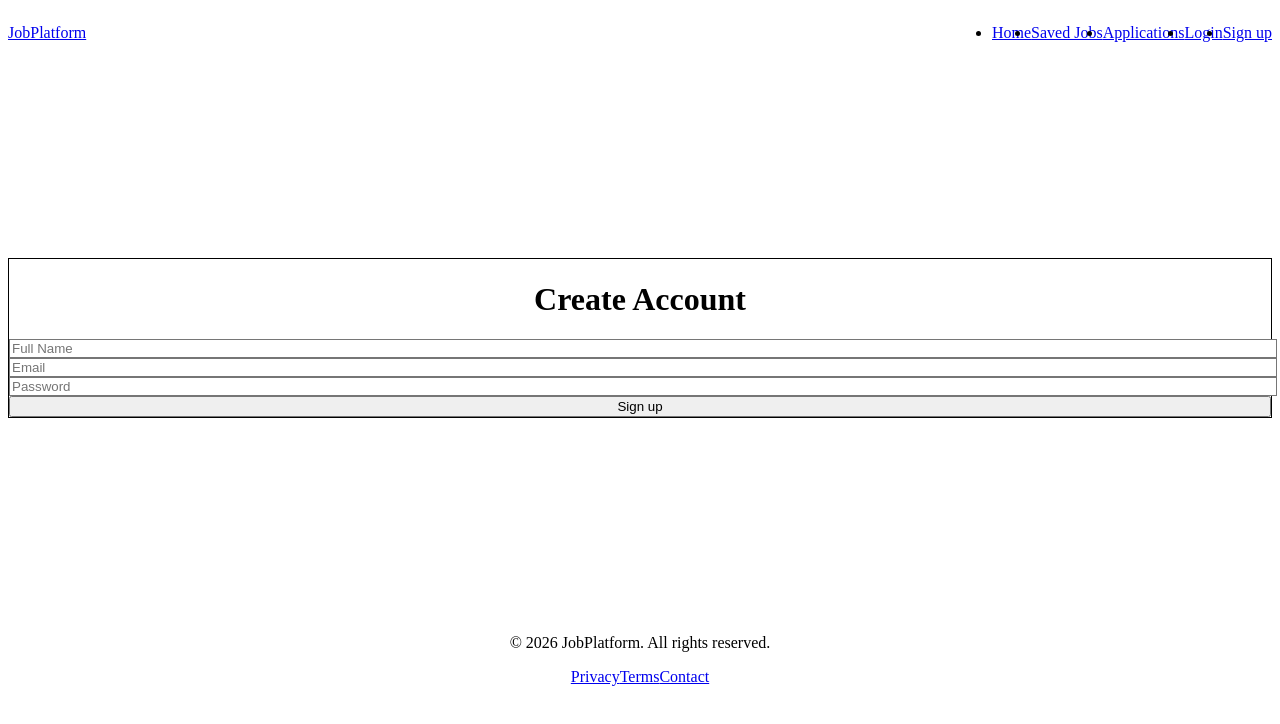
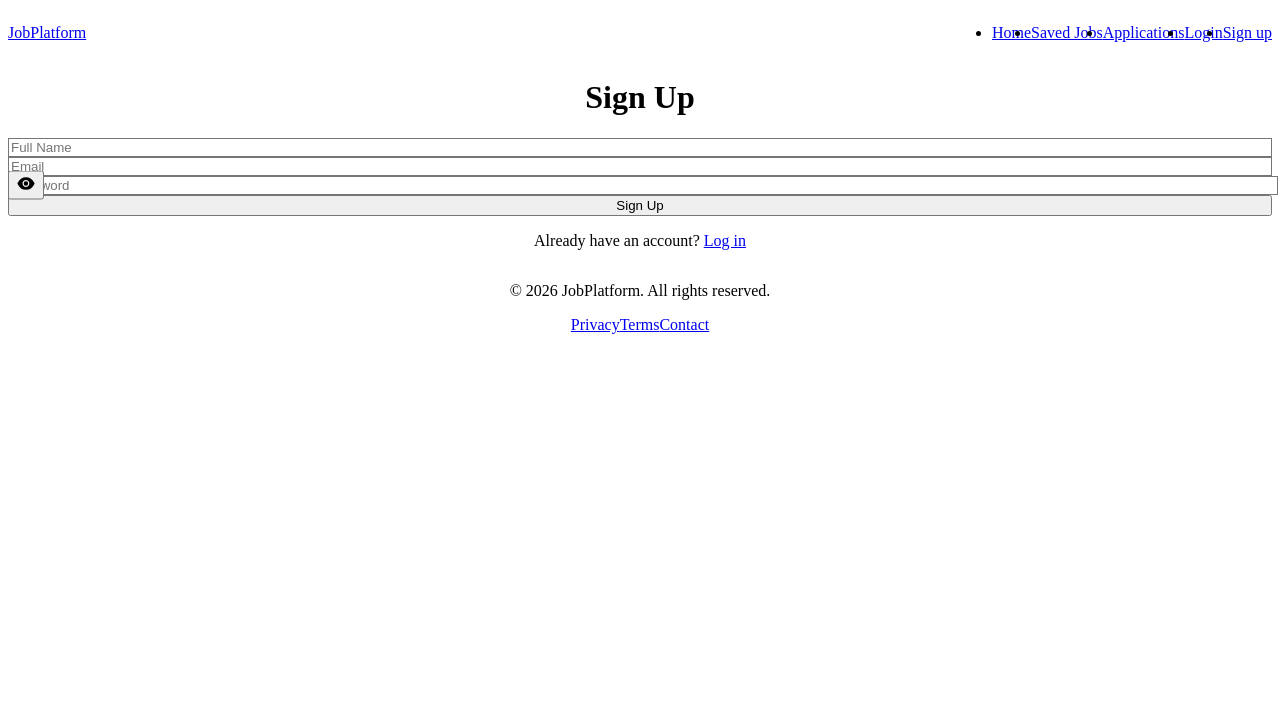
Before and after one commit to ozioma23/job-platform, a Next.js app in the folder nextstep-app/: page /signup in a window 1280 px wide. Shown: the top 724 px of the page. Built offline with nearby package versions, Linux system fonts and the light colour scheme.

Commit message:
a whole lot of changes has been made and i am confused, help me!

```diff
--- a/nextstep-app/app/jobs/[id]/page.tsx
+++ b/nextstep-app/app/jobs/[id]/page.tsx
@@ -2,13 +2,15 @@
 
 import React from "react";
 import { useJobs } from "@/context/JobsContext";
+import { useUser } from "@/context/UserContext";
 import { useParams, useRouter } from "next/navigation";
 import Badge from "@/components/ui/Badge";
 import Button from "@/components/ui/Button";
 import Link from "next/link";
 
 export default function JobDetailsPage() {
-  const { filteredJobs, savedJobs, saveJob, unsaveJob, applyJob, appliedJobs } = useJobs();
+  const { filteredJobs, savedJobs, saveJob, unsaveJob, appliedJobs, applyJob } = useJobs();
+  const { user } = useUser(); // <-- check if user is logged in
   const params = useParams();
   const jobId = params.id as string;
   const router = useRouter();
@@ -19,9 +21,7 @@ export default function JobDetailsPage() {
     return (
       <main className="max-w-3xl mx-auto px-6 py-16 text-center">
         <p className="text-gray-500">Job not found.</p>
-        <Link href="/" className="text-blue-600 mt-4 inline-block">
-          Back to Home
-        </Link>
+        <Link href="/" className="text-blue-600 mt-4 inline-block">Back to Home</Link>
       </main>
     );
   }
@@ -35,6 +35,11 @@ export default function JobDetailsPage() {
   };
 
   const handleApplyClick = () => {
+    if (!user) {
+      alert("You must log in or sign up to apply for jobs.");
+      return;
+    }
+
     if (!isApplied) {
       applyJob(job);
       alert("You have successfully applied for this job!");
@@ -49,9 +54,7 @@ export default function JobDetailsPage() {
       <div className="lg:col-span-2 space-y-6">
         <div>
           <h1 className="text-3xl font-bold">{job.title}</h1>
-          <p className="text-gray-600 mt-1">
-            {job.company} • {job.location}
-          </p>
+          <p className="text-gray-600 mt-1">{job.company} • {job.location}</p>
         </div>
 
         <div className="space-y-4">
@@ -84,13 +87,10 @@ export default function JobDetailsPage() {
         </div>
 
         <div className="flex gap-4 mt-4">
-          <Button onClick={handleSaveClick}>
-            {isSaved ? "Unsave Job" : "Save Job"}
-          </Button>
+          <Button onClick={handleSaveClick}>{isSaved ? "Unsave Job" : "Save Job"}</Button>
           <Button onClick={handleApplyClick} disabled={isApplied}>
             {isApplied ? "Already Applied" : "Apply Now"}
           </Button>
-
         </div>
       </div>
 
--- a/nextstep-app/app/layout.tsx
+++ b/nextstep-app/app/layout.tsx
@@ -1,21 +1,20 @@
 import "./globals.css";
 import { JobsProvider } from "@/context/JobsContext";
+import { UserProvider } from "@/context/UserContext";
 import Navbar from "@/components/layout/Navbar";
 import Footer from "@/components/layout/Footer";
 
-export default function RootLayout({
-  children,
-}: {
-  children: React.ReactNode;
-}) {
+export default function RootLayout({ children }: { children: React.ReactNode }) {
   return (
     <html lang="en">
       <body>
-        <JobsProvider>
-          <Navbar />
-          {children}
-          <Footer />
-        </JobsProvider>
+        <UserProvider>
+          <JobsProvider>
+            <Navbar />
+            {children}
+            <Footer />
+          </JobsProvider>
+        </UserProvider>
       </body>
     </html>
   );
--- a/nextstep-app/app/login/page.tsx
+++ b/nextstep-app/app/login/page.tsx
@@ -1,31 +1,76 @@
 "use client";
 
+import React, { useState } from "react";
+import { useUser } from "@/context/UserContext";
+import { useRouter } from "next/navigation";
+import { AiFillEye, AiFillEyeInvisible } from "react-icons/ai";
+
 export default function LoginPage() {
+  const { login } = useUser();
+  const router = useRouter();
+
+  const [email, setEmail] = useState("");
+  const [password, setPassword] = useState("");
+  const [showPassword, setShowPassword] = useState(false);
+  const [error, setError] = useState("");
+
+  const handleSubmit = (e: React.FormEvent) => {
+    e.preventDefault();
+    const success = login(email, password);
+
+    if (success) {
+      router.push("/"); // redirect to homepage after login
+    } else {
+      setError("Invalid email or password.");
+    }
+  };
+
+  const togglePassword = () => setShowPassword(!showPassword);
+
   return (
-    <main className="min-h-[70vh] flex items-center justify-center px-6">
-      <div className="w-full max-w-md bg-white p-6 rounded-lg border">
-        <h1 className="text-2xl font-bold mb-6 text-center">
-          Login
-        </h1>
-
-        <form className="space-y-4">
+    <main className="max-w-md mx-auto mt-16 p-6 bg-white rounded-lg shadow-md">
+      <h1 className="text-2xl font-bold mb-6 text-center">Log In</h1>
+      {error && <p className="text-red-500 mb-4">{error}</p>}
+      <form onSubmit={handleSubmit} className="flex flex-col gap-4">
         <input
           type="email"
           placeholder="Email"
-            className="w-full border rounded-md px-4 py-2"
+          className="p-3 border rounded"
+          value={email}
+          onChange={(e) => setEmail(e.target.value)}
+          required
         />
-
+        <div className="relative">
           <input
-            type="password"
+            type={showPassword ? "text" : "password"}
             placeholder="Password"
-            className="w-full border rounded-md px-4 py-2"
+            className="p-3 border rounded w-full"
+            value={password}
+            onChange={(e) => setPassword(e.target.value)}
+            required
           />
-
-          <button className="w-full bg-black text-white py-2 rounded-md">
-            Login
+          <button
+            type="button"
+            onClick={togglePassword}
+            className="absolute right-3 top-1/2 -translate-y-1/2 text-gray-600 hover:text-gray-800"
+          >
+            {showPassword ? <AiFillEyeInvisible size={20} /> : <AiFillEye size={20} />}
+          </button>
+        </div>
+        <button
+          type="submit"
+          className="bg-purple-600 text-white p-3 rounded hover:bg-purple-700 transition"
+        >
+          Log In
         </button>
       </form>
-      </div>
+
+      <p className="mt-4 text-sm text-center">
+        Don't have an account?{" "}
+        <a href="/signup" className="text-blue-600 hover:underline">
+          Sign up
+        </a>
+      </p>
     </main>
   );
 }
--- a/nextstep-app/app/signup/page.tsx
+++ b/nextstep-app/app/signup/page.tsx
@@ -1,37 +1,82 @@
 "use client";
 
+import React, { useState } from "react";
+import { useUser } from "@/context/UserContext";
+import { useRouter } from "next/navigation";
+import { AiFillEye, AiFillEyeInvisible } from "react-icons/ai";
+
 export default function SignupPage() {
+  const { signup } = useUser();
+  const router = useRouter();
+
+  const [name, setName] = useState("");
+  const [email, setEmail] = useState("");
+  const [password, setPassword] = useState("");
+  const [showPassword, setShowPassword] = useState(false);
+  const [error, setError] = useState("");
+
+  const handleSubmit = (e: React.FormEvent) => {
+    e.preventDefault();
+    const newUser = { username: name, email, password };
+    signup(newUser);
+    router.push("/");
+  };
+
   return (
-    <main className="min-h-[70vh] flex items-center justify-center px-6">
-      <div className="w-full max-w-md bg-white p-6 rounded-lg border">
-        <h1 className="text-2xl font-bold mb-6 text-center">
-          Create Account
-        </h1>
-
-        <form className="space-y-4">
+    <main className="max-w-md mx-auto mt-16 p-6 bg-white rounded-lg shadow-md">
+      <h1 className="text-2xl font-bold mb-6 text-center">Sign Up</h1>
+      {error && <p className="text-red-500 mb-4">{error}</p>}
+      <form onSubmit={handleSubmit} className="flex flex-col gap-4">
         <input
           type="text"
           placeholder="Full Name"
-            className="w-full border rounded-md px-4 py-2"
+          className="p-3 border rounded"
+          value={name}
+          onChange={(e) => setName(e.target.value)}
+          required
         />
-
         <input
           type="email"
           placeholder="Email"
-            className="w-full border rounded-md px-4 py-2"
+          className="p-3 border rounded"
+          value={email}
+          onChange={(e) => setEmail(e.target.value)}
+          required
         />
 
+        {/* Password field with eye icon */}
+        <div className="relative">
           <input
-            type="password"
+            type={showPassword ? "text" : "password"}
             placeholder="Password"
-            className="w-full border rounded-md px-4 py-2"
+            className="p-3 border rounded w-full"
+            value={password}
+            onChange={(e) => setPassword(e.target.value)}
+            required
           />
+          <button
+            type="button"
+            onClick={() => setShowPassword(!showPassword)}
+            className="absolute right-3 top-1/2 -translate-y-1/2 text-gray-600 hover:text-gray-800"
+          >
+            {showPassword ? <AiFillEyeInvisible size={20} /> : <AiFillEye size={20} />}
+          </button>
+        </div>
 
-          <button className="w-full bg-black text-white py-2 rounded-md">
-            Sign up
+        <button
+          type="submit"
+          className="bg-purple-600 text-white p-3 rounded hover:bg-purple-700 transition"
+        >
+          Sign Up
         </button>
       </form>
-      </div>
+
+      <p className="mt-4 text-sm text-center">
+        Already have an account?{" "}
+        <a href="/login" className="text-blue-600 hover:underline">
+          Log in
+        </a>
+      </p>
     </main>
   );
 }
--- a/nextstep-app/components/jobs/JobCard.tsx
+++ b/nextstep-app/components/jobs/JobCard.tsx
@@ -5,6 +5,7 @@ import { Job } from "@/types/job";
 import Badge from "../ui/Badge";
 import Button from "../ui/Button";
 import { useJobs } from "@/context/JobsContext";
+import { useUser } from "@/context/UserContext";
 import Link from "next/link";
 
 interface JobCardProps {
@@ -13,18 +14,25 @@ interface JobCardProps {
 
 const JobCard: React.FC<JobCardProps> = ({ job }) => {
   const { savedJobs, saveJob, unsaveJob, appliedJobs, applyJob } = useJobs();
+  const { user } = useUser(); // <-- get user state
 
   const isSaved = savedJobs.some((j) => j.id === job.id);
   const isApplied = appliedJobs.some((j) => j.id === job.id);
 
   const handleSaveClick = (e: React.MouseEvent<HTMLButtonElement>) => {
-    e.stopPropagation(); // Prevent navigating to Job Details
+    e.stopPropagation();
     if (isSaved) unsaveJob(job.id);
     else saveJob(job);
   };
 
   const handleApplyClick = (e: React.MouseEvent<HTMLButtonElement>) => {
-    e.stopPropagation(); // Prevent navigating when clicking button
+    e.stopPropagation();
+
+    if (!user) {
+      alert("You must log in or sign up to apply for jobs.");
+      return;
+    }
+
     if (!isApplied) {
       applyJob(job);
       alert("You have successfully applied for this job!");
@@ -39,9 +47,7 @@ const JobCard: React.FC<JobCardProps> = ({ job }) => {
       {/* LEFT: Clickable Job Info */}
       <Link href={`/jobs/${job.id}`} className="flex flex-1 flex-col md:flex-row gap-2">
         <div className="flex flex-col md:flex-1 gap-2">
-          <h2 className="text-lg font-semibold text-gray-800 dark:text-gray-100">
-            {job.title}
-          </h2>
+          <h2 className="text-lg font-semibold text-gray-800 dark:text-gray-100">{job.title}</h2>
           <p className="text-gray-600 dark:text-gray-300">{job.company}</p>
           <p className="text-gray-500 dark:text-gray-400 text-sm">{job.location}</p>
 
--- a/nextstep-app/package.json
+++ b/nextstep-app/package.json
@@ -11,7 +11,8 @@
   "dependencies": {
     "next": "16.1.4",
     "react": "19.2.3",
-    "react-dom": "19.2.3"
+    "react-dom": "19.2.3",
+    "react-icons": "^5.5.0"
   },
   "devDependencies": {
     "@tailwindcss/postcss": "^4",
```
Also changed, not shown: nextstep-app/context/UserContext.tsx (+25 -27 lines), 1 other file (tests, documents, lock files or other folders). Lines whose indentation alone changed are shown as unchanged.
